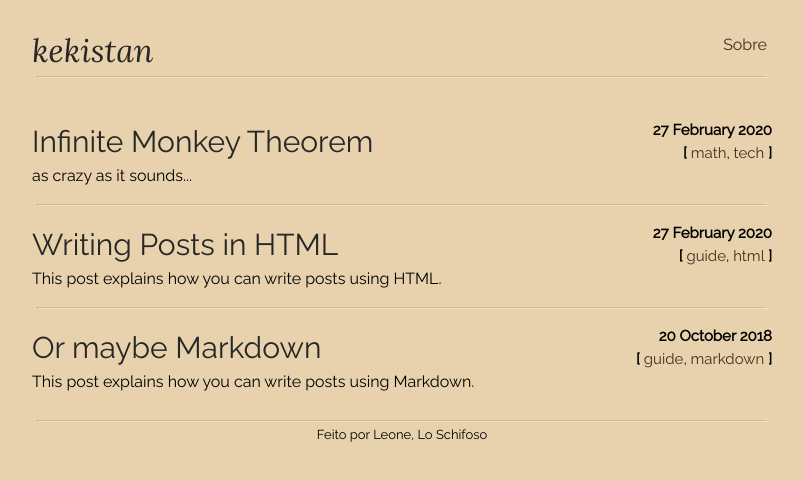
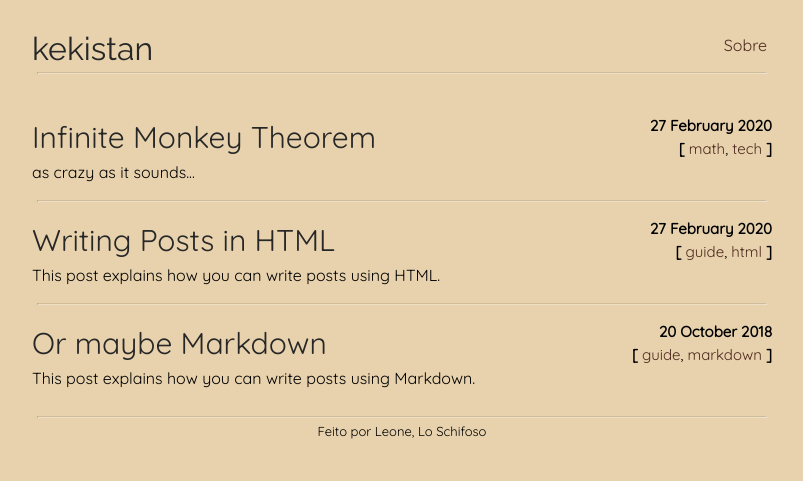
Before and after one commit to parchment-agoraphobia/parchment-agoraphobia.io, a Jekyll site: the page built from index.html, in a window 1280 px wide. Shown: the top 481 px of the page, without its empty margins (238-1041 px from the left). Built offline with Jekyll 4.4.1, drawn with Linux system fonts in a browser that asks for light colours.

Commit message:
Fonte lora

```diff
--- a/_includes/head.html
+++ b/_includes/head.html
@@ -18,7 +18,7 @@
 
     <meta name="description" content="{{ desc }}">
     <link href='https://fonts.googleapis.com/css2?family=Raleway:wght@200;400&display=swap' rel='stylesheet' type='text/css'>
-    <link href='https://fonts.googleapis.com/css2?family=Lora:ital@1&display=swap' rel='stylesheet' type='text/css'>
+    <link href='https://fonts.googleapis.com/css2?family=Quicksand&display=swap' rel='stylesheet' type='text/css'>
     <link rel="stylesheet" href="{{ sitedir }}css/main.css">
     <link rel="icon" type="image/ico" href="{{ favicon_location }}">
     <link rel="shortcut-icon" type="image/ico" href="{{ favicon_location }}">
--- a/css/main.scss
+++ b/css/main.scss
@@ -13,7 +13,7 @@ $small-width: 480px;
 
 body {
     margin: 0;
-    font-family: 'Raleway';
+    font-family: 'Quicksand';
     background-color: #E7D2AD;
     min-height: 100%;
 }
@@ -63,7 +63,7 @@ code {
 
     padding: 30px 0 20px 0;
     .site-title{
-        font-family: 'Lora';
+        font-family: 'Raleway';
         font-size: 32px;
         color: #272727;
         display: inline-block;
@@ -100,7 +100,7 @@ code {
 // pages
 
 .page-title{
-    font-family: 'Lora';
+    font-family: 'Raleway';
     text-align: center;
     font-size: xx-large;
     font-weight: bold;
```
